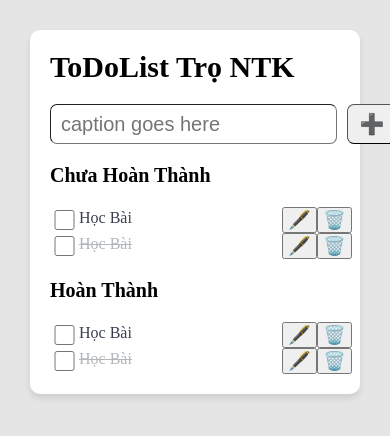
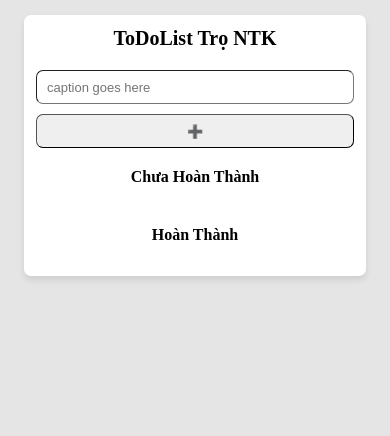
Before and after one commit to TuanPham180704/TodoList, a React (Create React App) app: page / in a window 390 px wide. Shown: the top 436 px of the page. Built offline with nearby package versions, Linux system fonts and the light colour scheme.

Commit message:
Function Add & Fuction Done

```diff
--- a/src/components/TaskInput/TaskInput.tsx
+++ b/src/components/TaskInput/TaskInput.tsx
@@ -1,11 +1,30 @@
+import { useState } from 'react'
 import styles from './taskInput.module.scss'
+import { log } from 'console'
 
-export default function TaskInput() {
+interface TaskInputTodo {
+  addTodo: (name: string) => void
+}
+
+export default function TaskInput(props: TaskInputTodo) {
+  const { addTodo } = props
+  const [name, setTodo] = useState<string>('')
+  const handleSubmit = (e: React.FormEvent<HTMLFormElement>) => {
+    e.preventDefault()
+    addTodo(name)
+    setTodo('')
+  }
+  const handleChang = (e: React.ChangeEvent<HTMLInputElement>) => {
+    const { value } = e.target
+    setTodo(value)
+  }
+
+
   return (
     <div>
-      <h1 className={styles.title}>ToDoList Trọ NTK</h1>
-      <form className={styles.form}>
-        <input type='text' placeholder='caption goes here'/>
+      <h1 className={styles.title}>ToDoList Trọ NTK </h1>
+      <form className={styles.form} onSubmit={handleSubmit}>
+        <input type='text' placeholder='caption goes here' onChange={handleChang} value={name} />
         <button type='submit'>➕</button>
       </form>
     </div>
--- a/src/components/TaskInput/taskInput.module.scss
+++ b/src/components/TaskInput/taskInput.module.scss
@@ -14,6 +14,7 @@
     border-radius: 0.7rem;
     padding: 0 1rem;
     border-width: 1px;
+    font-size: 1.6rem;
   }
 
   button {
@@ -26,5 +27,73 @@
     align-items: center;
     padding: 0;
     border-width: 1px;
+    font-size: 1.6rem;
   }
 }
+
+/* ===========================
+   📌 Responsive
+   =========================== */
+
+/* Màn hình lớn (Desktop > 1024px) */
+@media (min-width: 1025px) {
+  .title {
+    font-size: 3rem;
+  }
+  .form input,
+  .form button {
+    height: 4rem;
+    font-size: 1.6rem;
+  }
+}
+
+/* Laptop / Tablet ngang (768px – 1024px) */
+@media (max-width: 1024px) {
+  .title {
+    font-size: 2.6rem;
+  }
+  .form input,
+  .form button {
+    height: 3.8rem;
+    font-size: 1.5rem;
+  }
+}
+
+/* Điện thoại lớn (6.7 inch ~ 428px) */
+@media (max-width: 428px) {
+  .title {
+    font-size: 2.3rem;
+    text-align: center;
+  }
+  .form {
+    flex-direction: column;
+    align-items: stretch;
+
+    input {
+      margin: 0 0 1rem 0;
+      height: 3.6rem;
+      font-size: 1.4rem;
+    }
+
+    button {
+      width: 100%;
+      height: 3.6rem;
+      font-size: 1.4rem;
+    }
+  }
+}
+
+/* Điện thoại vừa (6.1 inch ~ 390px) */
+@media (max-width: 390px) {
+  .title {
+    font-size: 2rem;
+  }
+  .form input {
+    height: 3.4rem;
+    font-size: 1.3rem;
+  }
+  .form button {
+    height: 3.4rem;
+    font-size: 1.3rem;
+  }
+}
--- a/src/components/TaskList/TaskList.tsx
+++ b/src/components/TaskList/TaskList.tsx
@@ -4,33 +4,29 @@ import { Todo } from '../../@types/todo.type'
 
 interface taskListDone {
   doneTaskList?: boolean
+  todos: Todo[]
+  handleDoneTodo : (id: string, done: boolean) => void
 }
 
 export default function TaskList(props: taskListDone) {
-  const { doneTaskList } = props
-
+  const { doneTaskList, todos,handleDoneTodo } = props
+  const onhandleChangTodo = (idTodo : string) => (e : React.ChangeEvent<HTMLInputElement>) => {
+      handleDoneTodo(idTodo,e.target.checked)
+  }
   return (
     <div>
       <h2 className={styles.title}>{doneTaskList ? 'Hoàn Thành' : 'Chưa Hoàn Thành'}</h2>
       <div className={styles.tasks}>
-        <div className={styles.task}>
-          <input type='checkbox' className={styles.taskCheckbox} />
-          <span className={`${styles.taskName}`}>Học Bài</span>
-          <div className={styles.taskActions}>
-            <button className={styles.taskBtn}>🖋️</button>
-            <button className={styles.taskBtn}>🗑️</button>
+        {todos.map((todo) => (
+          <div className={styles.task} key={todo.id}>
+            <input type='checkbox' className={styles.taskCheckbox} checked={todo.done} onChange={onhandleChangTodo(todo.id)}/>
+            <span className={`${styles.taskName} ${todo.done ? styles.taskNameDone : ''}` }>{todo.name}</span>
+            <div className={styles.taskActions}>
+              <button className={styles.taskBtn}>🖋️</button>
+              <button className={styles.taskBtn}>🗑️</button>
+            </div>
           </div>
-        </div>
-      </div>
-      <div className={styles.tasks}>
-        <div className={styles.task}>
-          <input type='checkbox' className={styles.taskCheckbox} />
-          <span className={`${styles.taskName} ${styles.taskNameDone}`}>Học Bài</span>
-          <div className={styles.taskActions}>
-            <button className={styles.taskBtn}>🖋️</button>
-            <button className={styles.taskBtn}>🗑️</button>
-          </div>
-        </div>
+        ))}
       </div>
     </div>
   )
--- a/src/components/TaskList/taskList.module.scss
+++ b/src/components/TaskList/taskList.module.scss
@@ -11,8 +11,8 @@
 
 .task {
   display: flex;
-  align-items: flex-start;
   align-items: center;
+
   &:not(:last-child) {
     margin-bottom: 1rem;
   }
@@ -49,3 +49,84 @@
   max-width: 3.5rem;
   font-size: 1.8rem;
 }
+
+/* ===========================
+   📌 Responsive
+   =========================== */
+
+/* Tablet (768px - 1024px) */
+@media (max-width: 1024px) {
+  .title {
+    font-size: 18px;
+  }
+
+  .taskName {
+    font-size: 1.4rem;
+  }
+
+  .taskBtn {
+    font-size: 1.6rem;
+  }
+}
+
+/* Điện thoại lớn (6.7 inch ~ 428px) */
+@media (max-width: 428px) {
+  .title {
+    font-size: 17px;
+    text-align: center;
+  }
+
+  .task {
+    flex-wrap: wrap;
+    align-items: flex-start;
+  }
+
+  .taskCheckbox {
+    flex: 0 0 15%;
+    max-width: 15%;
+    height: 1.8rem;
+  }
+
+  .taskName {
+    flex: 0 0 65%;
+    max-width: 65%;
+    font-size: 1.4rem;
+  }
+
+  .taskActions {
+    flex: 0 0 20%;
+    max-width: 20%;
+  }
+
+  .taskBtn {
+    font-size: 1.5rem;
+  }
+}
+
+/* Điện thoại vừa (6.1 inch ~ 390px) */
+@media (max-width: 390px) {
+  .title {
+    font-size: 16px;
+  }
+
+  .taskCheckbox {
+    flex: 0 0 20%;
+    max-width: 20%;
+    height: 1.6rem;
+  }
+
+  .taskName {
+    flex: 0 0 60%;
+    max-width: 60%;
+    font-size: 1.3rem;
+  }
+
+  .taskActions {
+    flex: 0 0 20%;
+    max-width: 20%;
+  }
+
+  .taskBtn {
+    font-size: 1.4rem;
+  }
+}
--- a/src/components/TodoList/TodoList.tsx
+++ b/src/components/TodoList/TodoList.tsx
@@ -4,21 +4,33 @@ import TaskInput from '../TaskInput'
 import TaskList from '../TaskList'
 import styles from './todoList.module.scss'
 export default function TodoList() {
-   const [todos,setTodos] = useState<Todo[]>([])
-   const addTodo = (name : string) => {
-      const todo: Todo = {
-        name,
-        done: false,
-        id : new Date().toISOString()
-      }
-      setTodos((prev) => [...prev,todo])
+  const [todos, setTodos] = useState<Todo[]>([])
+  const doneTodoList = todos.filter((todo) => todo.done)
+  const notDoneTask = todos.filter((todo) => !todo.done)
+  const addTodo = (name: string) => {
+    const todo: Todo = {
+      name,
+      done: false,
+      id: new Date().toISOString()
     }
+    setTodos((prev) => [...prev, todo])
+  }
+  const handleDoneTodo = (id : string,done : boolean) => {
+    setTodos((prev)=> {
+      return prev.map((todo)=> {
+        if(todo.id === id){
+          return {...todo,done}
+        }
+        return todo
+      })
+    })
+  }
   return (
     <div className={styles.todoList}>
       <div className={styles.todoListContainer}>
-      <TaskInput/>
-      <TaskList/>
-      <TaskList doneTaskList/>
+        <TaskInput addTodo={addTodo} />
+        <TaskList todos={notDoneTask} handleDoneTodo={handleDoneTodo}/>
+        <TaskList doneTaskList todos={doneTodoList} handleDoneTodo={handleDoneTodo}/>
       </div>
     </div>
   )
--- a/src/components/TodoList/todoList.module.scss
+++ b/src/components/TodoList/todoList.module.scss
@@ -1,7 +1,8 @@
-.todoList{
+.todoList {
   padding: 3rem;
 }
-.todoListContainer{
+
+.todoListContainer {
   background-color: #fff;
   max-width: 40rem;
   padding: 2rem;
@@ -10,3 +11,45 @@
   border-radius: 1rem;
   box-shadow: 0px 4px 6px rgba(0, 0, 0, 0.1);
 }
+
+/* ===========================
+   📌 Responsive
+   =========================== */
+
+/* Tablet (768px - 1024px) */
+@media (max-width: 1024px) {
+  .todoList {
+    padding: 2.5rem;
+  }
+
+  .todoListContainer {
+    max-width: 36rem;
+    padding: 1.8rem;
+  }
+}
+
+/* Điện thoại lớn (6.7 inch ~ 428px) */
+@media (max-width: 428px) {
+  .todoList {
+    padding: 2rem;
+  }
+
+  .todoListContainer {
+    max-width: 90%;
+    padding: 1.5rem;
+    border-radius: 0.8rem;
+  }
+}
+
+/* Điện thoại vừa (6.1 inch ~ 390px) */
+@media (max-width: 390px) {
+  .todoList {
+    padding: 1.5rem;
+  }
+
+  .todoListContainer {
+    max-width: 95%;
+    padding: 1.2rem;
+    border-radius: 0.7rem;
+  }
+}
```
Lines whose indentation alone changed are shown as unchanged.
